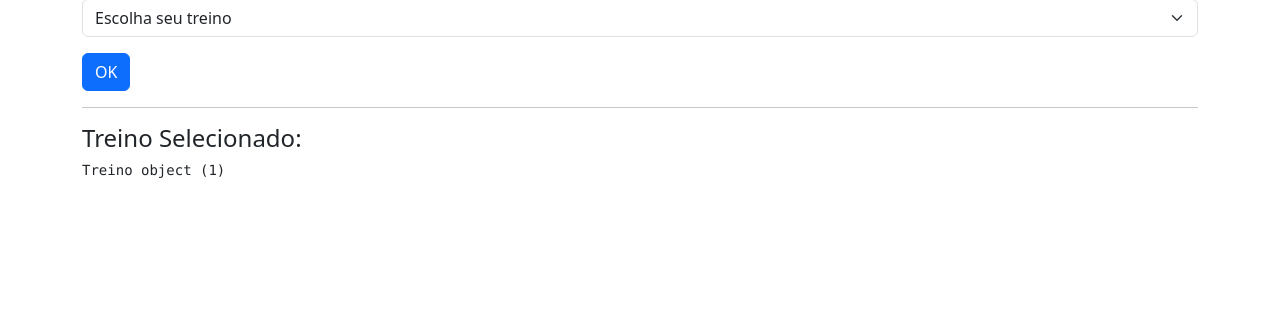
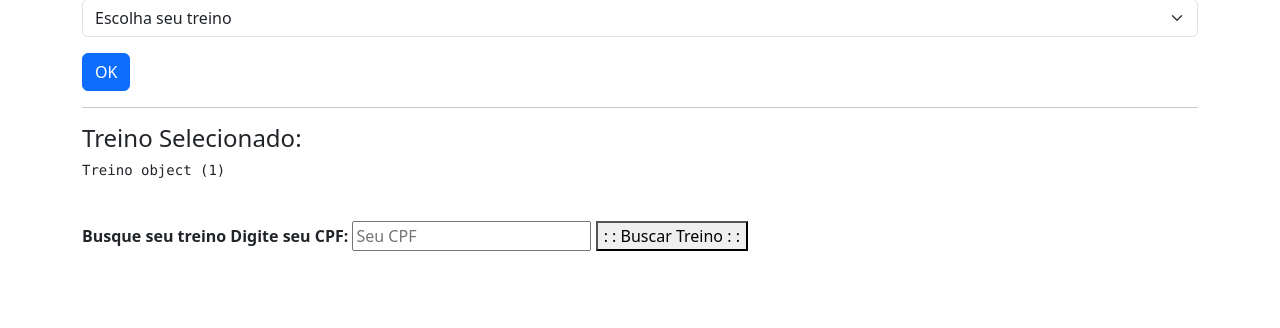
Before and after one commit to scorsato86murilo/academia, a Django app: template index/templates/ficha_treino.html in a window 1280 px wide. Shown: the part 163-491 px from the top of the page. Run offline with Django 5.2, Linux system fonts and the light colour scheme; the template is opened without the code that fills it: values that come from a table or form of the project are taken from there, others are empty; data comes from the database, SQL or seed files in the repository.

Commit message:
html, buscar treino pelo cpf

```diff
--- a/index/templates/ficha_treino.html
+++ b/index/templates/ficha_treino.html
@@ -37,17 +37,26 @@
                             </div>
                         {% endfor %}
                     {% endif %}
+
                 </div>
+
 
 
 <!-- Exibindo o treino selecionado -->
 {% if treino %}
     <h4>Treino Selecionado:</h4>
-    <pre class="treino-pre">{{ treino }}</pre>
+    <pre class="treino-pre">{{ treino }}</pre><br>
+        <form>
+            <b>Busque seu treino Digite seu CPF:</b>
+            <input type="number" name="cpf" placeholder="Seu CPF">
+        <button type="submit" value="buscar-treino" name="buscar-treino">: : Buscar Treino : :</button></form>
 {% elif erro %}
     <div class="alert alert-danger">
-        <p>{{ erro }}</p>
+        <p>{{ erro }}</p><br>
+
     </div>
+
+
 {% endif %}
 
 <!-- Adicionando o CSS diretamente -->
```
